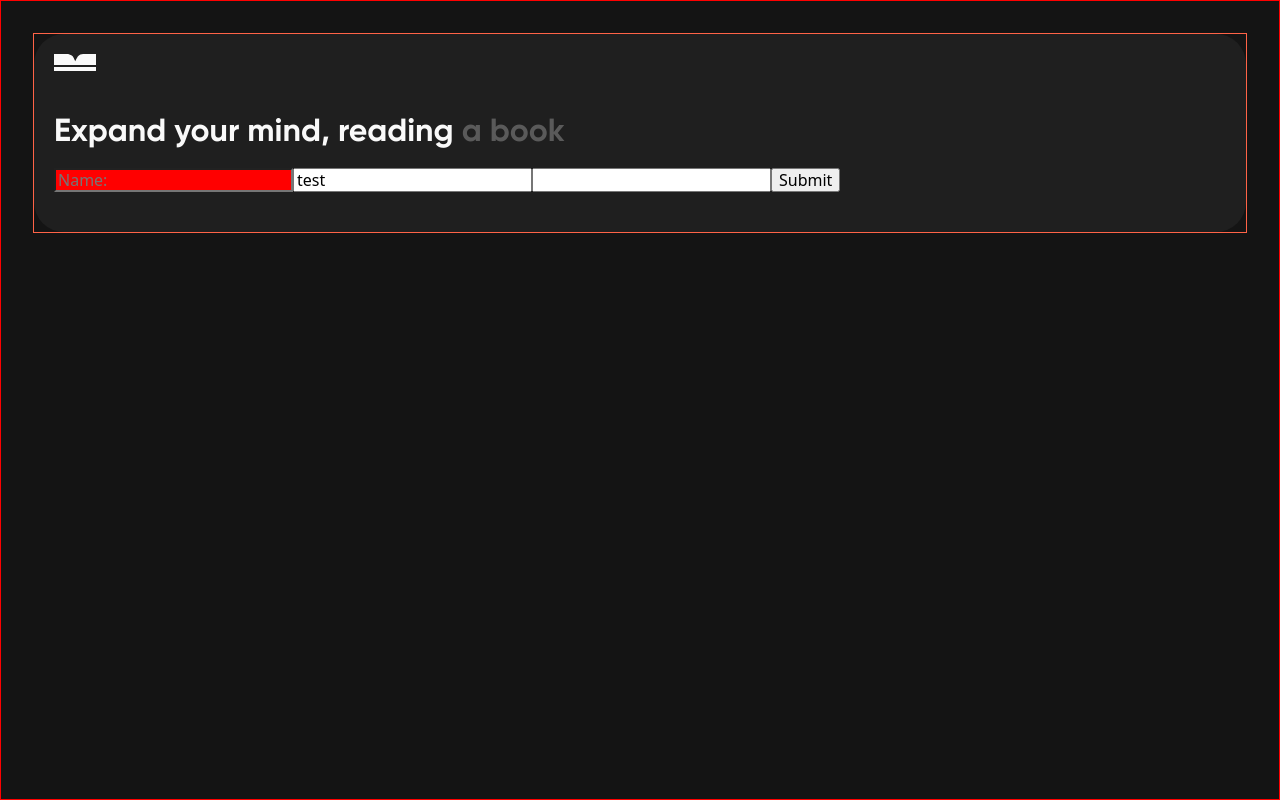
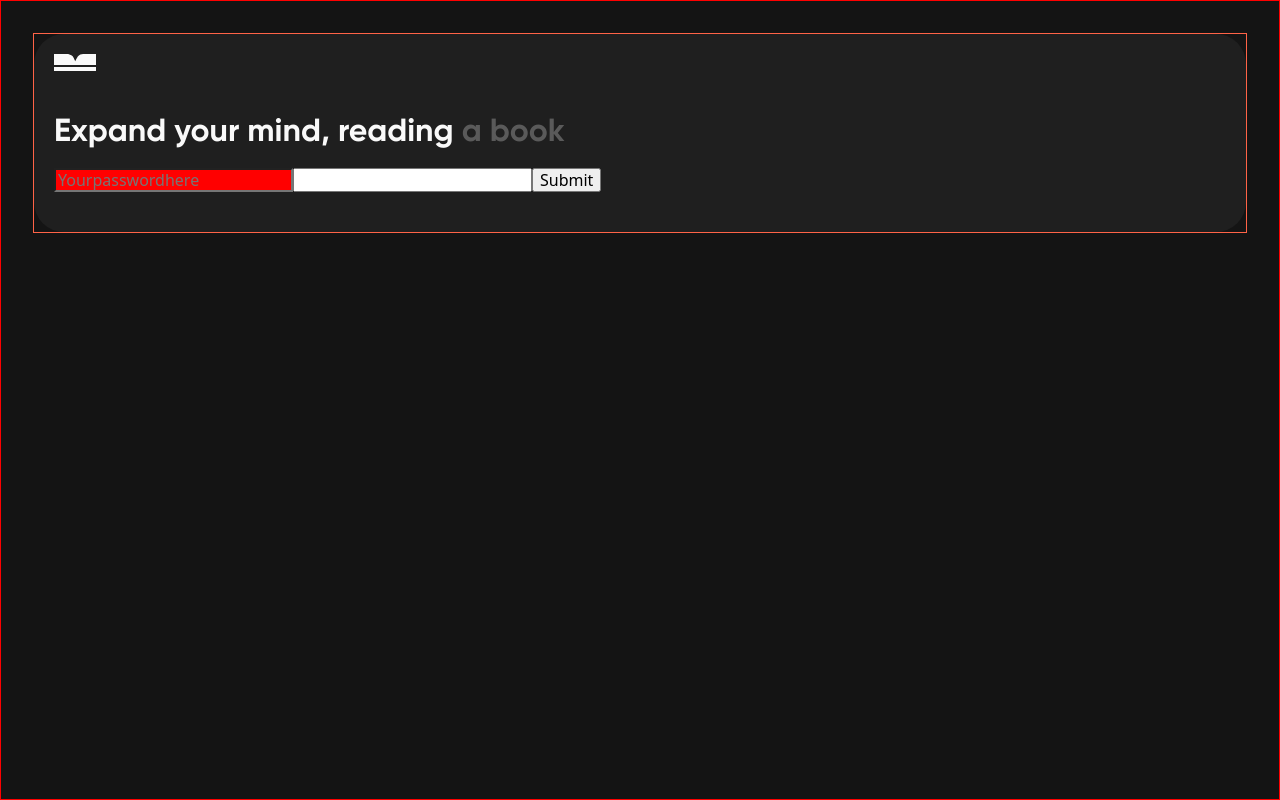
Before and after one commit to AngryAndrii/read_jorney, a React (Vite) app: page /register in a window 1280 px wide. Built offline with nearby package versions, Linux system fonts and the light colour scheme.

Commit message:
added some changes in inputs

```diff
--- a/src/app/features/registerForm/RegisterForm.jsx
+++ b/src/app/features/registerForm/RegisterForm.jsx
@@ -11,14 +11,40 @@ export default function RegisterForm() {
 
   const onSubmit = data => console.log(data);
 
-  console.log(watch('example')); // watch input value by passing the name of it
+  // console.log(watch('example'));
+  // watch('name');
 
   return (
     <form onSubmit={handleSubmit(onSubmit)}>
-      <CustomInput placeholder={'Name:'} />
-      <input placeholder="lol" defaultValue="test" {...register('example')} />
-      <input {...register('exampleRequired', { required: true })} />
-      {errors.exampleRequired && <span>This field is required</span>}
+      {/* <CustomInput
+        span={'Name:'}
+        placeholder={'Ilona Ratushniak'}
+        {...register('name')}
+        ref={null}
+      />
+      {errors.name && <span>This field is required</span>}
+      <CustomInput
+        span={'Mail:'}
+        placeholder={'Your@email.com'}
+        {...register('mail')}
+        ref={null}
+      />
+      {errors.mail && <span>This field is required</span>}
+      <CustomInput
+        span={'Password:'}
+        placeholder={'Yourpasswordhere'}
+        {...register('pass')}
+        ref={null}
+      />
+
+      {errors.pass && <span>This field is required</span>} */}
+      <CustomInput
+        register={register}
+        span={'Password:'}
+        placeholder={'Yourpasswordhere'}
+        {...register('pass')}
+      />
+      <input type="text" {...register('name')} />
       <input type="submit" />
     </form>
   );
--- a/src/shared/ui/input/CustomInput.jsx
+++ b/src/shared/ui/input/CustomInput.jsx
@@ -1,5 +1,11 @@
 import { StyledInput } from './Input.styled';
 
-export const CustomInput = ({ children, placeholder }) => {
-  return <StyledInput placeholder={placeholder}>{children}</StyledInput>;
+export const CustomInput = ({ placeholder, span, ...inputProps }) => {
+  return (
+    <StyledInput
+      placeholder={placeholder}
+      span={span}
+      {...inputProps}
+    ></StyledInput>
+  );
 };
```
